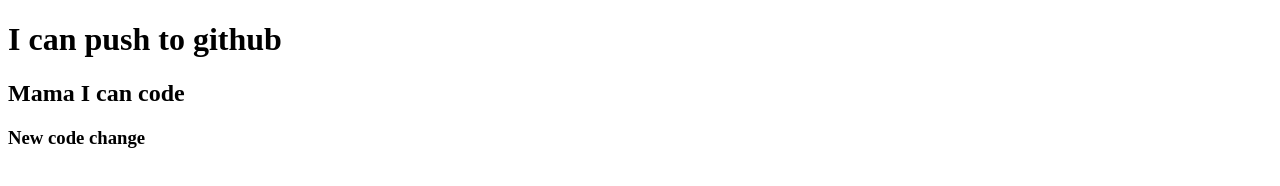
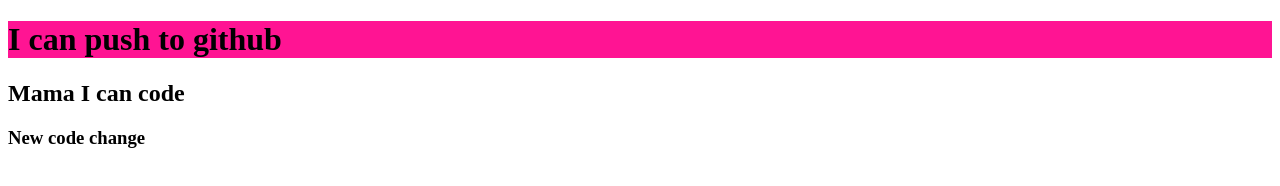
Before and after one commit to Khadiza-Parvin2/my-first-repo, a plain HTML site: page index.html in a window 1280 px wide. Drawn offline with Linux system fonts and the light colour scheme.

Commit message:
my good job

```diff
--- a/style.css
+++ b/style.css
@@ -1,3 +1,6 @@
 p{
     color: brown;
 }
+h1{
+    background-color: deeppink;
+}
```
